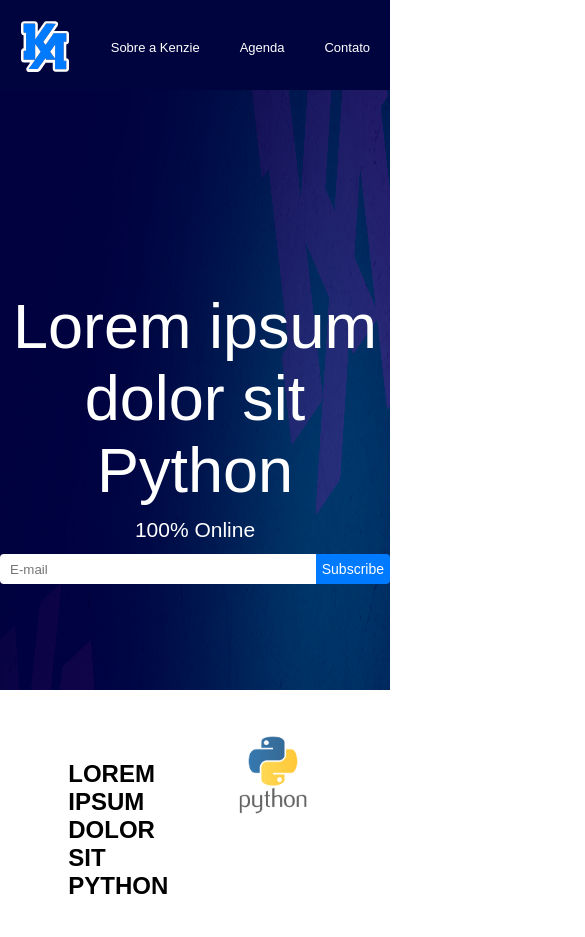
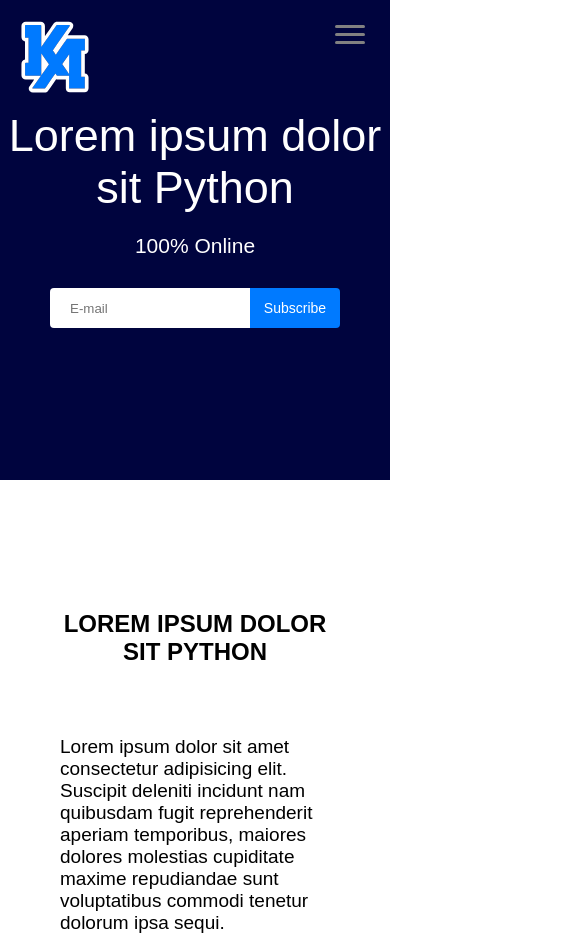
Before and after one commit to Kenzie-Academy-Brasil-Developers/estilizando-pagina-landing-page-kenzie-academy-sprint-3-KelvinCrepaldi, a plain HTML site: page index.html in a window 390 px wide. Shown: the top 937 px of the page, 585 px wide, since content can reach past the window. Drawn offline with Linux system fonts and the light colour scheme.

Commit message:
criação do estilo mobile

```diff
--- a/assets/css/style.css
+++ b/assets/css/style.css
@@ -542,9 +542,137 @@ div.container{
 
 /* EXTRAS */
 
+.menu-mobile{
+    width: 60px;
+    height: 80px;
+
+    position: relative;
+    right: 0px;
+    margin-left: auto;
+    display: none;
+    padding-top: 20px;
+
+}
+
+.menu-line{
+    width: 30px;
+    height: 3px;
+    margin: 5px;
+    background-color: var(--cinza-claro);
+    border-radius: 3px;
+}
+
 
 /* MEDIA QUERIES */
-    @media screen and (min-width: 400px) {}
+    @media screen and (max-width: 400px) {
 
-    @media screen and (min-width: 800px) {}
+
+
+
+
+
+
+
+    }
+
+    @media screen and (max-width: 800px) {
+
+
+        .large-container figure{
+            width: 70px;
+        }
+
+        .large-container ul li{
+            display: none;
+
+        }
+
+        .menu-mobile{
+            display: block;
+        }
+
+        .secaoDestaque{
+            background-image: none;
+            background-color: var(--azul-escuro);
+            padding-top: 20px;
+            height: 370px;
+        }
+
+        .secaoDestaque h2{
+            font-size: 45px;
+            margin-bottom: 20px;
+            margin-top: 0px;
+        }
+
+        .secaoDestaque p{
+            margin-bottom: 30px;
+
+        }
+
+        .secaoDestaqueFormulario input{
+            width: 200px;
+            padding: 20px;
+        }
+
+        .secaoSobre{
+            flex-direction: column;
+
+        }
+
+        .flex-col{
+            width: 100%;
+            padding: 60px;
+
+        }
+
+        .flex-col h2{
+            margin-left: 0;
+            text-align: center;
+
+        }
+
+        .flex-col p{
+            margin-left: 0;
+        }
+
+        .flex-col button{
+            width: 100%;
+            height: 50px;
+            margin: 0;
+            font-size: 20px;
+        }
+
+        .flex-col figure img[alt="python"]{
+            width: 100%;
+            margin-top: 0;
+
+        }
+
+        .flex-col figure img[alt="Java-Script"]{
+            width: 35%;
+            margin: 0 auto;
+            display: flex;
+            justify-content: center;
+
+        }
+
+        .flex-col:nth-child(2){
+            padding-top: 0;
+        }
+
+        .flex-col:nth-child(3){
+            padding-top: 80px;
+            display: flex;
+
+
+        }
+
+        .flex-col:nth-child(4){
+            padding: 60px;
+            padding-top:0px;
+            align-content: flex-end;
+
+        }
+
+    }
 /* MEDIA QUERIES */
--- a/index.html
+++ b/index.html
@@ -22,14 +22,25 @@
       </figure>
 
       <!-- MENU DE NAVEGAÇÃO -->
+
+      <div class="menu-mobile">
+        <div class="menu-line"></div>
+        <div class="menu-line"></div>
+        <div class="menu-line"></div>
+      </div>
+
+
       <nav>
         <ul>
+
           <li><a href="#1">Sobre a Kenzie</a></li>
           <li><a href="#2">Agenda</a></li>
           <li><a href="#3">Contato</a></li>
         </ul>
       </nav>
     </div>
+
+
 
   </header>
 
```
